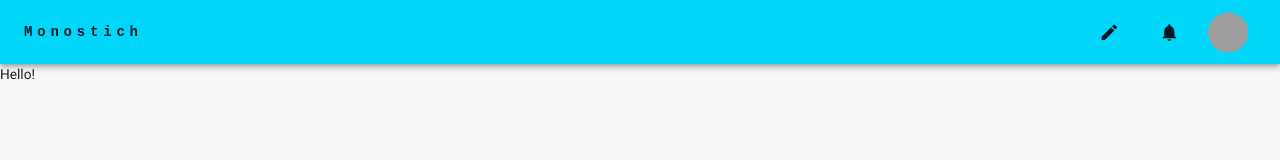
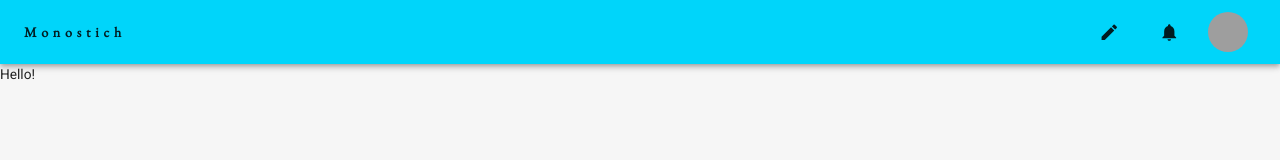
Before and after one commit to dingbat-weasel/monostich, a React (Create React App) app in the folder client/: page / in a window 1280 px wide. Shown: the top 160 px of the page. Built offline with nearby package versions, Linux system fonts and the light colour scheme; grey boxes are pictures that could not be loaded.

Commit message:
updated logo navbar

```diff
--- a/client/src/components/Navbar/Navbar.jsx
+++ b/client/src/components/Navbar/Navbar.jsx
@@ -94,14 +94,13 @@ function Navbar() {
           {/* TO DO: Logo here instead */}
           {/* Logo at md+ */}
           <Typography
-            variant="h6"
+            variant="poemTile"
             noWrap
             component="a"
             href="/"
             sx={{
               mr: 2,
               display: { xs: "none", md: "flex" },
-              fontFamily: "monospace",
               fontWeight: 700,
               letterSpacing: ".3rem",
               color: "inherit",
@@ -150,7 +149,7 @@ function Navbar() {
           </Box>
 
           <Typography
-            variant="h5"
+            variant="poemTile"
             noWrap
             component="a"
             href=""
@@ -158,7 +157,6 @@ function Navbar() {
               display: { xs: "flex", md: "none" },
               flexGrow: 1,
               justifyContent: "center",
-              fontFamily: "monospace",
               fontWeight: 700,
               letterSpacing: ".3rem",
               color: "inherit",
```
